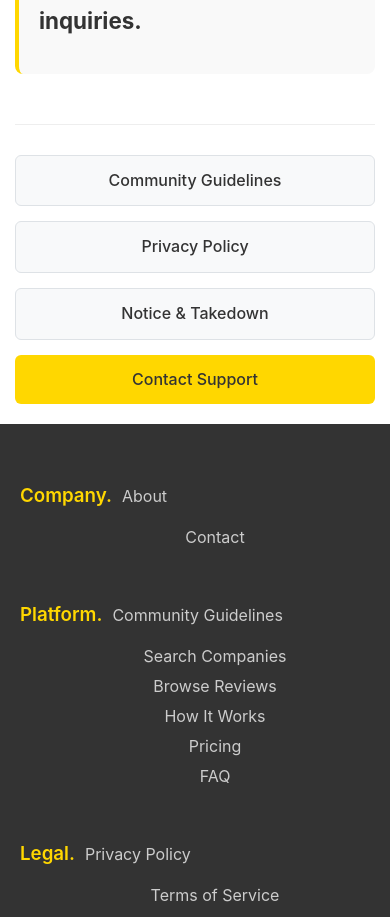
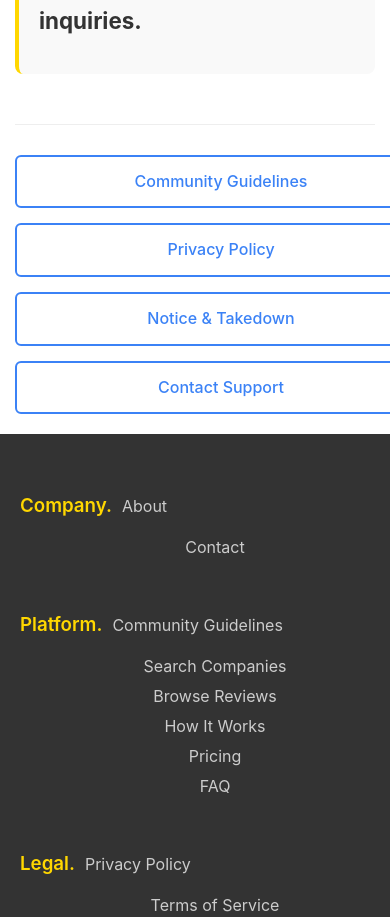
Before and after one commit to LogiScore/frontend, a SvelteKit app: page /legal in a window 390 px wide. Shown: the part 4180-5097 px from the top of the page. Built offline with nearby package versions, Linux system fonts and the light colour scheme; no server answers.

Commit message:
Fix Legal FAQ button layout and styling - Fix button layout to keep all 4 buttons on one line using flexbox - Change button design to blue text with blue outline styling - Add responsive design improvements for mobile devices - Maintain hover effects with blue background fill on hover

```diff
--- a/src/routes/legal/+page.svelte
+++ b/src/routes/legal/+page.svelte
@@ -180,36 +180,45 @@
     margin-top: 50px;
     padding-top: 30px;
     border-top: 1px solid #eee;
+    display: flex;
+    justify-content: center;
+    align-items: center;
+    flex-wrap: wrap;
+    gap: 15px;
   }
 
   .btn {
     display: inline-block;
     padding: 12px 24px;
-    margin: 0 10px;
     text-decoration: none;
     border-radius: 6px;
     font-weight: 500;
     transition: all 0.3s ease;
+    white-space: nowrap;
+    min-width: fit-content;
   }
 
   .btn-primary {
-    background: #ffd700;
-    color: #333;
+    background: transparent;
+    color: #3b82f6;
+    border: 2px solid #3b82f6;
   }
 
   .btn-primary:hover {
-    background: #ffed4e;
+    background: #3b82f6;
+    color: white;
     transform: translateY(-2px);
   }
 
   .btn-secondary {
-    background: #f8f9fa;
-    color: #333;
-    border: 1px solid #dee2e6;
+    background: transparent;
+    color: #3b82f6;
+    border: 2px solid #3b82f6;
   }
 
   .btn-secondary:hover {
-    background: #e9ecef;
+    background: #3b82f6;
+    color: white;
     transform: translateY(-2px);
   }
 
@@ -236,13 +245,13 @@
     }
 
     .footer-actions {
-      display: flex;
       flex-direction: column;
       gap: 15px;
     }
 
     .btn {
-      margin: 0;
+      width: 100%;
+      text-align: center;
     }
   }
 </style>
```
